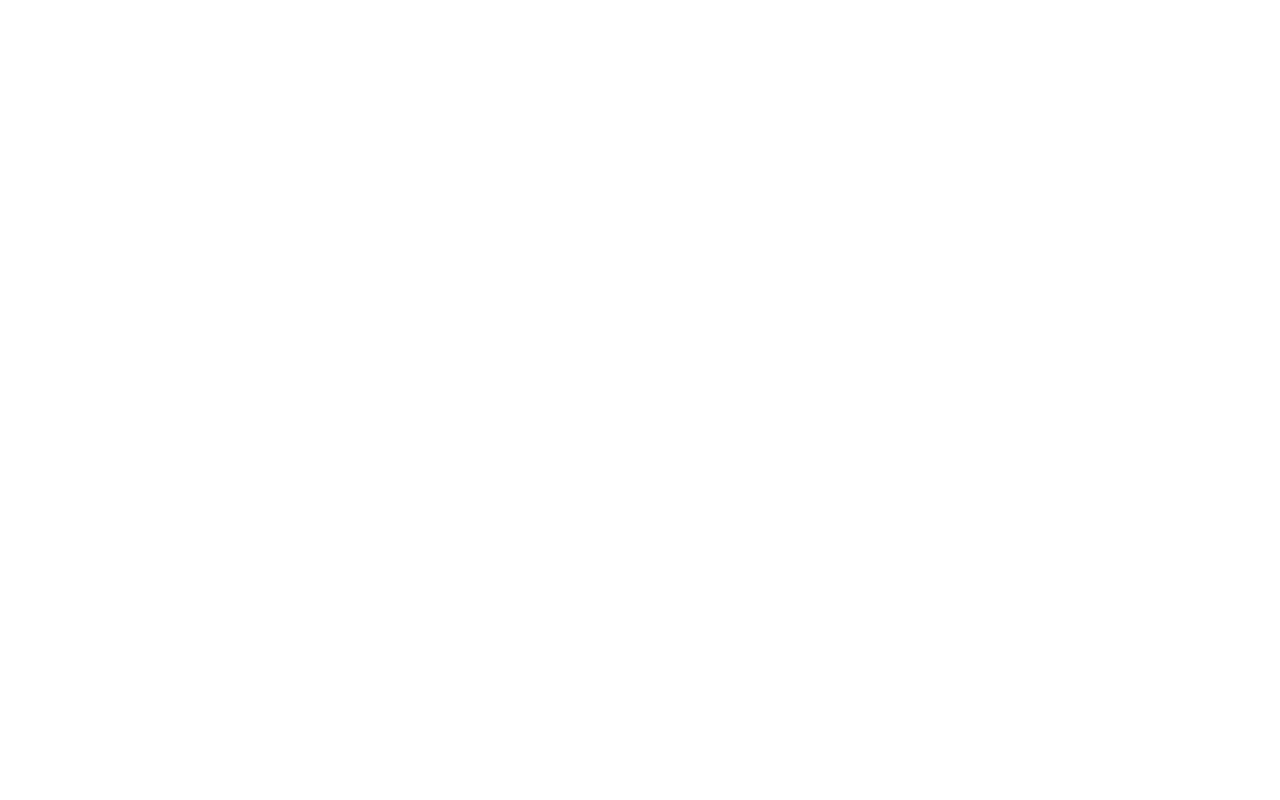
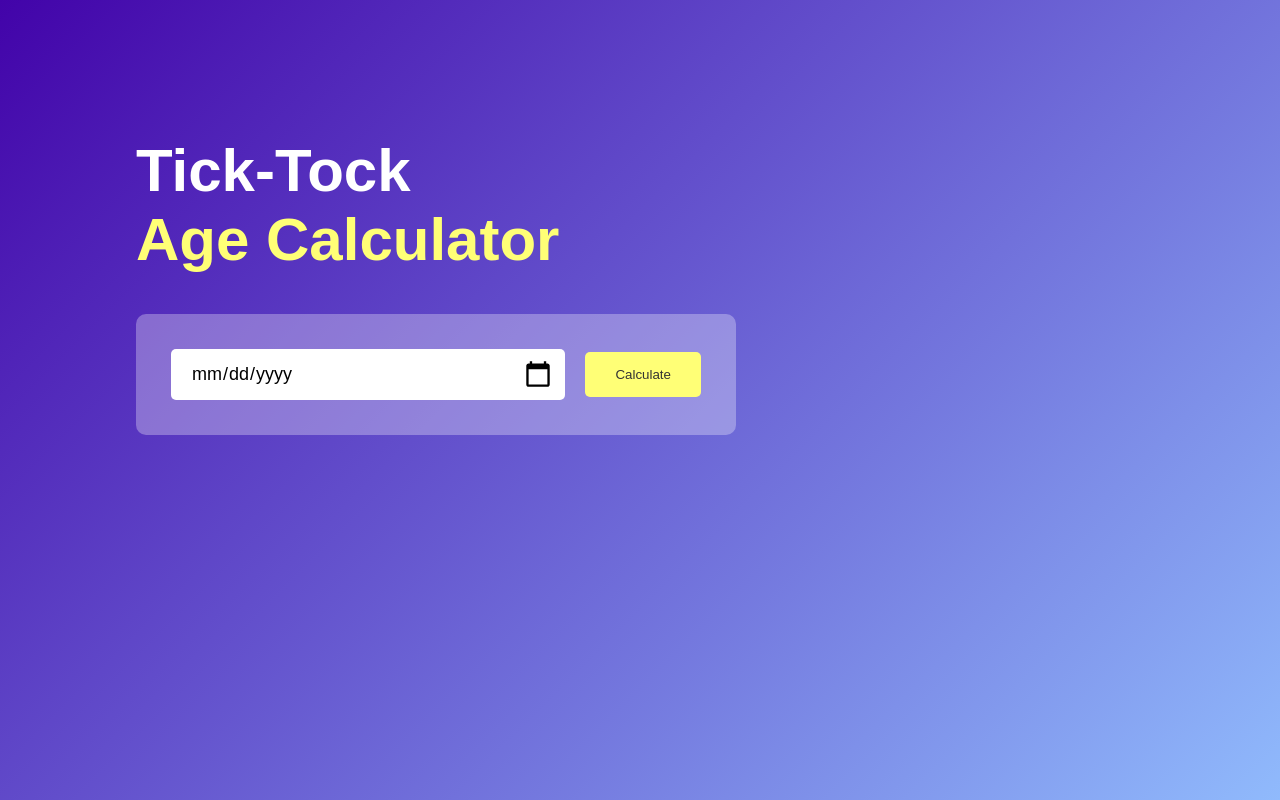
Before and after one commit to chrislee0530/age-calculator, a plain HTML site: page index.html in a window 1280 px wide. Drawn offline with Linux system fonts and the light colour scheme.

Commit message:
Added calendar selection in HTML and styles in CSS

```diff
--- a/index.html
+++ b/index.html
@@ -1,12 +1,24 @@
 <!DOCTYPE html>
 <html lang="en">
+
 <head>
     <meta charset="UTF-8">
     <meta name="viewport" content="width=device-width, initial-scale=1.0">
     <title>Age Calculator</title>
     <link rel="stylesheet" href="style.css">
 </head>
+
 <body>
+    <div class="container">
+        <div class="calculator">
+            <h1>Tick-Tock<br><span>Age Calculator</span></h1>
+            <div class="input-box">
+                <input type="date" id="date">
+                <button>Calculate</button>
+            </div>
 
+        </div>
+    </div>
 </body>
+
 </html>
--- a/style.css
+++ b/style.css
@@ -4,3 +4,70 @@
     font-family: 'Poppins', sans-serif;
     box-sizing: border-box;
 }
+
+.container{
+    width: 100%;
+    min-height: 100vh;
+    background: linear-gradient(135deg, #4203a9, #90bafc);
+    color: #fff;
+    padding: 10px;
+}
+
+.calculator{
+    width: 100%;
+    max-width: 600px;
+    margin-left: 10%;
+    margin-top: 10%;
+}
+
+.calculator h1{
+    font-size: 60px;
+}
+
+.calculator span{
+    color: #ffff76;
+}
+
+.input-box{
+    margin: 40px 0;
+    padding: 35px;
+    border-radius: 10px;
+    background: rgba(255, 255, 255, 0.3);
+    display: flex;
+    align-items: center;
+}
+
+.input-box input{
+    flex: 1;
+    margin-right: 20px;
+    padding: 14px 20px;
+    border: 0;
+    outline: 0;
+    font-size: 18px;
+    border-radius: 5px;
+    position: relative;
+}
+
+.input-box button{
+    background: #ffff76;
+    border: 0;
+    outline: 0;
+    padding: 15px 30px;
+    border-radius: 5px;
+    font-weight: 500;
+    color: #333;
+    cursor: pointer;
+}
+
+.input-box input::-webkit-calendar-picker-indicator{
+    top: 0;
+    left: 0;
+    right: 0;
+    bottom: 0;
+    width: auto;
+    height: auto;
+    position: absolute;
+    background-position: calc(100% - 10px);
+    background-size: 30px;
+    cursor: pointer;
+}
```
